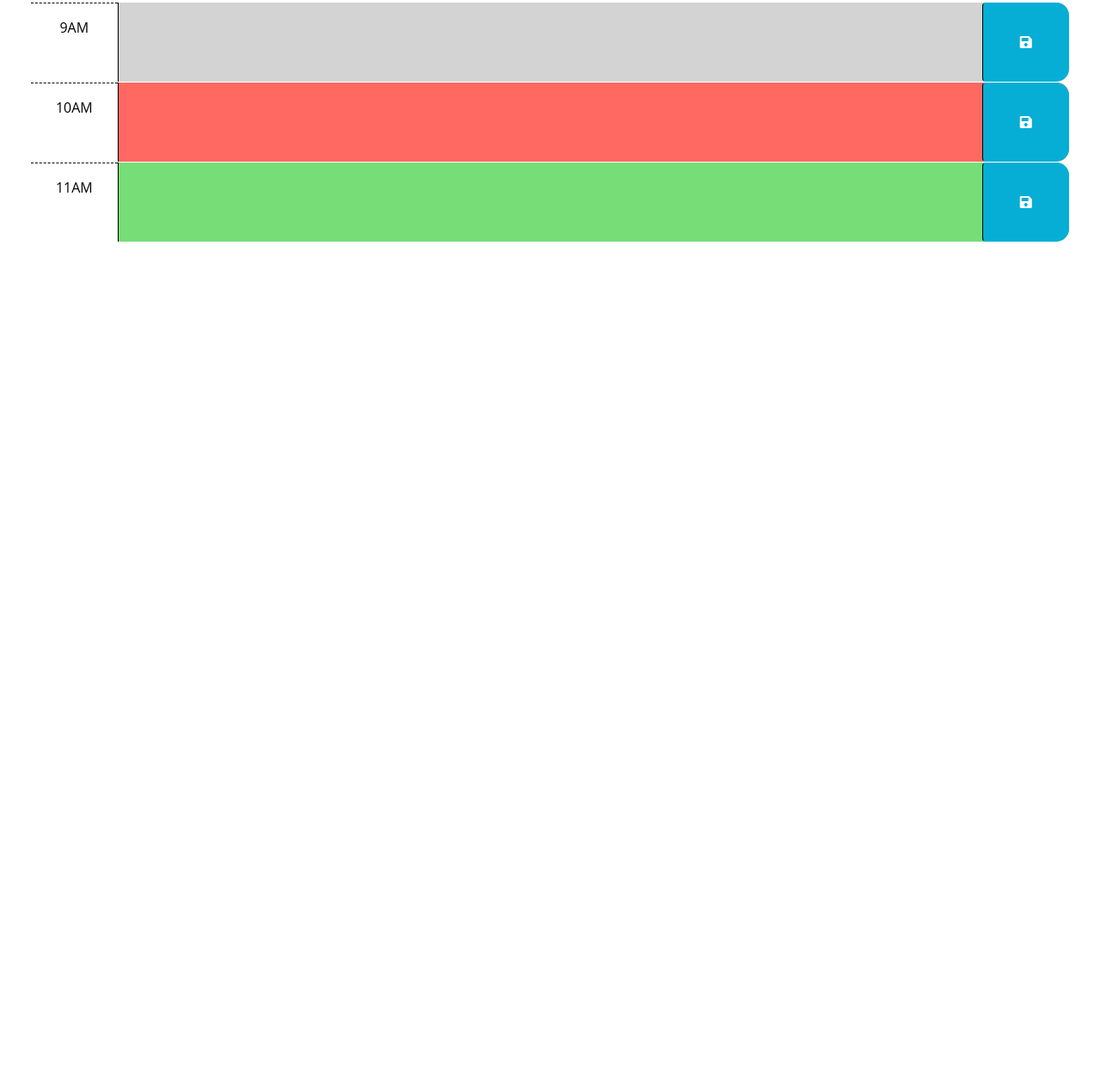
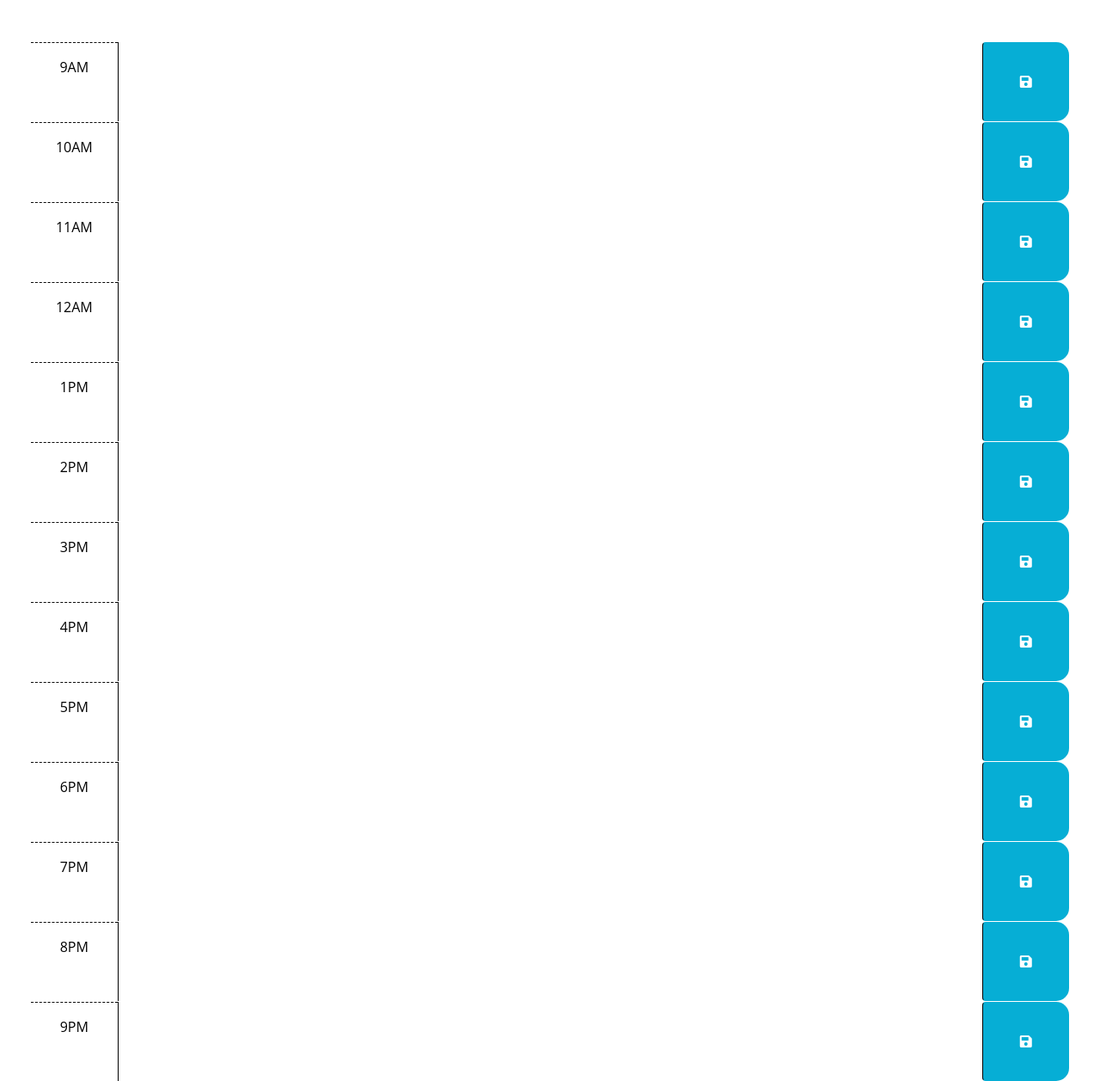
Before and after one commit to Nicklb3/calendar-events-todos, a plain HTML site: page index.html in a window 1280 px wide. Shown: the part 249-1506 px from the top of the page at 86% size. Before the commit the page ends 800 px from the top, so only its background shows below. Drawn offline with nearby package versions, Linux system fonts and the light colour scheme.

Commit message:
create divs for time block in html file

```diff
--- a/Develop/script.js
+++ b/Develop/script.js
@@ -1,7 +1,23 @@
 // Wrap all code that interacts with the DOM in a call to jQuery to ensure that
 // the code isn't run until the browser has finished rendering all the elements
 // in the html.
+// console.log("hello");
+
+
 $(function () {
+
+  const today = dayjs();
+  $("#currentDay").text(today.format("dddd, MMM D YYYY"));
+
+  const savebtn = $(".saveBtn")
+
+  savebtn.on("click", function () {
+
+  })
+
+
+
+
   // TODO: Add a listener for click events on the save button. This code should
   // use the id in the containing time-block as a key to save the user input in
   // local storage. HINT: What does `this` reference in the click listener
--- a/index.html
+++ b/index.html
@@ -42,7 +42,7 @@
         -->
 
       <!-- Example of a past time block. The "past" class adds a gray background color. -->
-      <div id="hour-9" class="row time-block past">
+      <div id="hour-9" class="row time-block">
         <div class="col-2 col-md-1 hour text-center py-3">9AM</div>
         <textarea class="col-8 col-md-10 description" rows="3"> </textarea>
         <button class="btn saveBtn col-2 col-md-1" aria-label="save">
@@ -51,7 +51,7 @@
       </div>
 
       <!-- Example of a present time block. The "present" class adds a red background color. -->
-      <div id="hour-10" class="row time-block present">
+      <div id="hour-10" class="row time-block">
         <div class="col-2 col-md-1 hour text-center py-3">10AM</div>
         <textarea class="col-8 col-md-10 description" rows="3"> </textarea>
         <button class="btn saveBtn col-2 col-md-1" aria-label="save">
@@ -60,8 +60,98 @@
       </div>
 
       <!-- Example of a future time block. The "future" class adds a green background color. -->
-      <div id="hour-11" class="row time-block future">
+      <div id="hour-11" class="row time-block">
         <div class="col-2 col-md-1 hour text-center py-3">11AM</div>
+        <textarea class="col-8 col-md-10 description" rows="3"> </textarea>
+        <button class="btn saveBtn col-2 col-md-1" aria-label="save">
+          <i class="fas fa-save" aria-hidden="true"></i>
+        </button>
+      </div>
+
+      <!-- Example of a future time block. The "future" class adds a green background color. -->
+      <div id="hour-12" class="row time-block">
+        <div class="col-2 col-md-1 hour text-center py-3">12AM</div>
+        <textarea class="col-8 col-md-10 description" rows="3"> </textarea>
+        <button class="btn saveBtn col-2 col-md-1" aria-label="save">
+          <i class="fas fa-save" aria-hidden="true"></i>
+        </button>
+      </div>
+
+      <!-- Example of a future time block. The "future" class adds a green background color. -->
+      <div id="hour-11" class="row time-block">
+        <div class="col-2 col-md-1 hour text-center py-3">1PM</div>
+        <textarea class="col-8 col-md-10 description" rows="3"> </textarea>
+        <button class="btn saveBtn col-2 col-md-1" aria-label="save">
+          <i class="fas fa-save" aria-hidden="true"></i>
+        </button>
+      </div>
+
+      <!-- Example of a future time block. The "future" class adds a green background color. -->
+      <div id="hour-11" class="row time-block">
+        <div class="col-2 col-md-1 hour text-center py-3">2PM</div>
+        <textarea class="col-8 col-md-10 description" rows="3"> </textarea>
+        <button class="btn saveBtn col-2 col-md-1" aria-label="save">
+          <i class="fas fa-save" aria-hidden="true"></i>
+        </button>
+      </div>
+
+      <!-- Example of a future time block. The "future" class adds a green background color. -->
+      <div id="hour-11" class="row time-block">
+        <div class="col-2 col-md-1 hour text-center py-3">3PM</div>
+        <textarea class="col-8 col-md-10 description" rows="3"> </textarea>
+        <button class="btn saveBtn col-2 col-md-1" aria-label="save">
+          <i class="fas fa-save" aria-hidden="true"></i>
+        </button>
+      </div>
+
+      <!-- Example of a future time block. The "future" class adds a green background color. -->
+      <div id="hour-11" class="row time-block">
+        <div class="col-2 col-md-1 hour text-center py-3">4PM</div>
+        <textarea class="col-8 col-md-10 description" rows="3"> </textarea>
+        <button class="btn saveBtn col-2 col-md-1" aria-label="save">
+          <i class="fas fa-save" aria-hidden="true"></i>
+        </button>
+      </div>
+
+      <!-- Example of a future time block. The "future" class adds a green background color. -->
+      <div id="hour-11" class="row time-block">
+        <div class="col-2 col-md-1 hour text-center py-3">5PM</div>
+        <textarea class="col-8 col-md-10 description" rows="3"> </textarea>
+        <button class="btn saveBtn col-2 col-md-1" aria-label="save">
+          <i class="fas fa-save" aria-hidden="true"></i>
+        </button>
+      </div>
+
+      <!-- Example of a future time block. The "future" class adds a green background color. -->
+      <div id="hour-11" class="row time-block">
+        <div class="col-2 col-md-1 hour text-center py-3">6PM</div>
+        <textarea class="col-8 col-md-10 description" rows="3"> </textarea>
+        <button class="btn saveBtn col-2 col-md-1" aria-label="save">
+          <i class="fas fa-save" aria-hidden="true"></i>
+        </button>
+      </div>
+
+      <!-- Example of a future time block. The "future" class adds a green background color. -->
+      <div id="hour-11" class="row time-block">
+        <div class="col-2 col-md-1 hour text-center py-3">7PM</div>
+        <textarea class="col-8 col-md-10 description" rows="3"> </textarea>
+        <button class="btn saveBtn col-2 col-md-1" aria-label="save">
+          <i class="fas fa-save" aria-hidden="true"></i>
+        </button>
+      </div>
+
+      <!-- Example of a future time block. The "future" class adds a green background color. -->
+      <div id="hour-11" class="row time-block">
+        <div class="col-2 col-md-1 hour text-center py-3">8PM</div>
+        <textarea class="col-8 col-md-10 description" rows="3"> </textarea>
+        <button class="btn saveBtn col-2 col-md-1" aria-label="save">
+          <i class="fas fa-save" aria-hidden="true"></i>
+        </button>
+      </div>
+
+      <!-- Example of a future time block. The "future" class adds a green background color. -->
+      <div id="hour-11" class="row time-block">
+        <div class="col-2 col-md-1 hour text-center py-3">9PM</div>
         <textarea class="col-8 col-md-10 description" rows="3"> </textarea>
         <button class="btn saveBtn col-2 col-md-1" aria-label="save">
           <i class="fas fa-save" aria-hidden="true"></i>
@@ -74,9 +164,9 @@
     integrity="sha256-iu/zLUB+QgISXBLCW/mcDi/rnf4m4uEDO0wauy76x7U="
     crossorigin="anonymous"></script>
 
-    <!-- Day js script  -->
-    <script src="path/to/dayjs/dayjs.min.js"></script>
-
-    <script src="Develop/script.js"></script>
+    <!-- Day js script -->
+    <!-- <script src="path/to/dayjs/dayjs.min.js"></script> -->
+    <script src="https://cdn.jsdelivr.net/npm/dayjs@1/dayjs.min.js"></script>
+    <script src="./Develop/script.js"></script>
   </body>
 </html>
```
